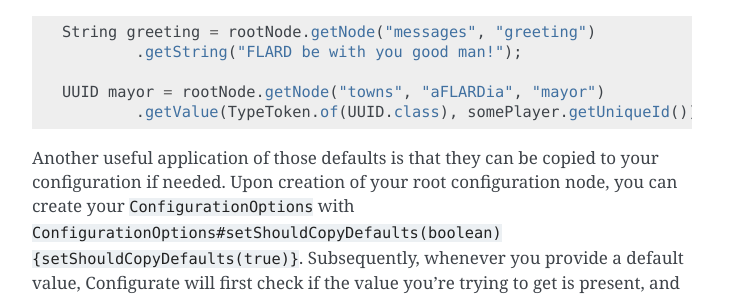
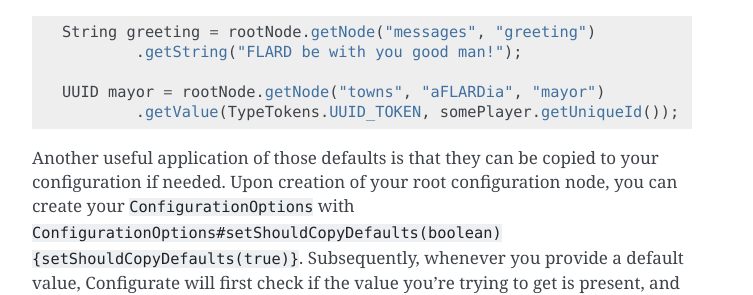
Before and after one commit to SpongePowered/SpongeDocs, a Sphinx documentation site: the page built from source/plugin/configuration/nodes.rst, in a window 1280 px wide and 900 px high, scrolled down 4198 px. Shown: the part 278-573 px from the top of the window, without its empty margins (388-1141 px from the left). Built offline with Sphinx 7.4.7, drawn with Linux system fonts in a browser that asks for light colours; pages that are not in the unit, such as notebooks, are missing from menus; cross-references to code outside the pages are shown as plain code.

Commit message:
Use existing instance from `TypeTokens` instead of creating new ones.
Co-Authored-By: ST-DDT <ST-DDT@gmx.de>

```diff
--- a/source/plugin/configuration/nodes.rst
+++ b/source/plugin/configuration/nodes.rst
@@ -192,7 +192,7 @@ method. Some examples:
             .getString("FLARD be with you good man!");
 
     UUID mayor = rootNode.getNode("towns", "aFLARDia", "mayor")
-            .getValue(TypeToken.of(UUID.class), somePlayer.getUniqueId());
+            .getValue(TypeTokens.UUID_TOKEN, somePlayer.getUniqueId());
 
 Another useful application of those defaults is that they can be copied to your configuration if needed. Upon creation
 of your root configuration node, you can create your ``ConfigurationOptions`` with
```
